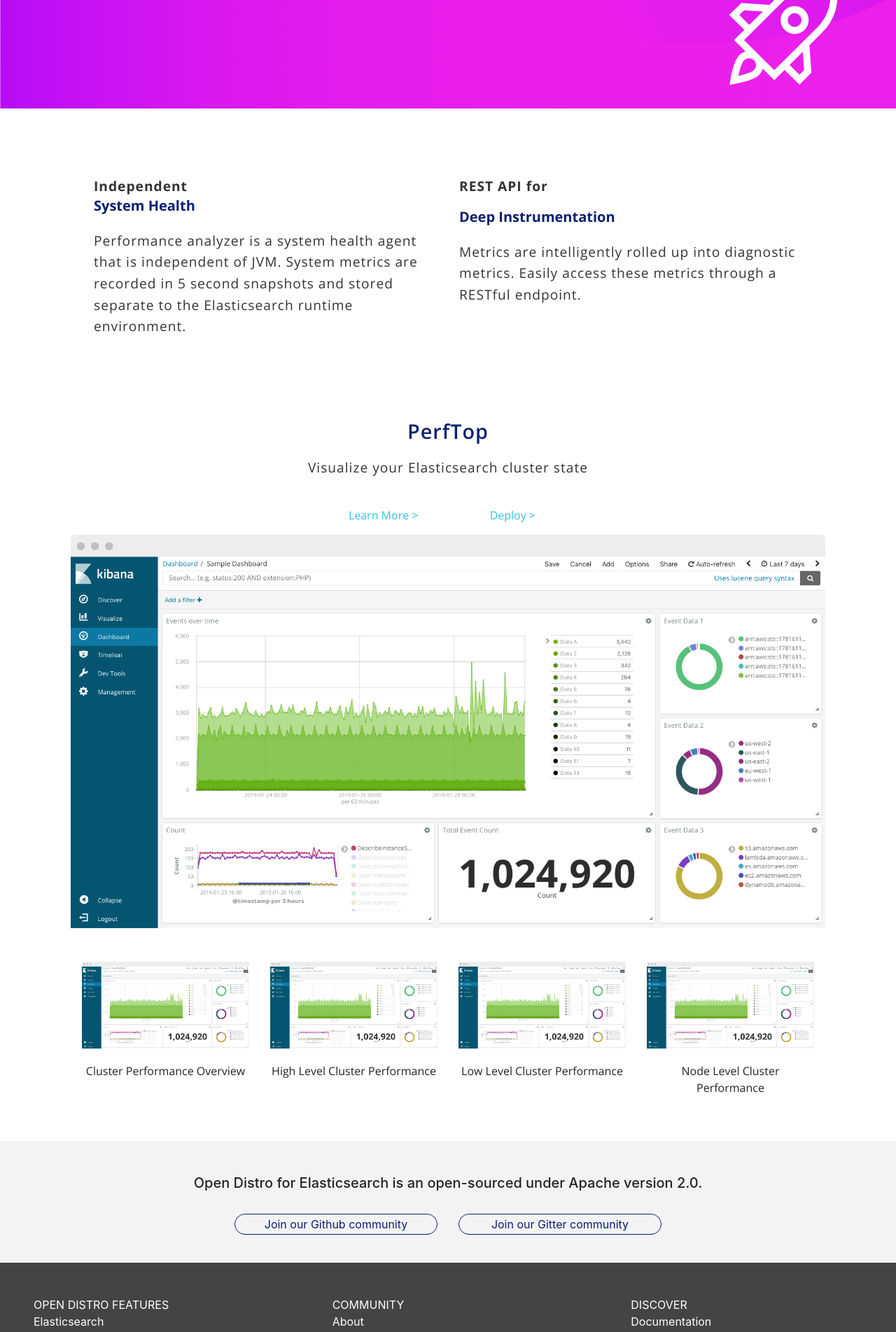
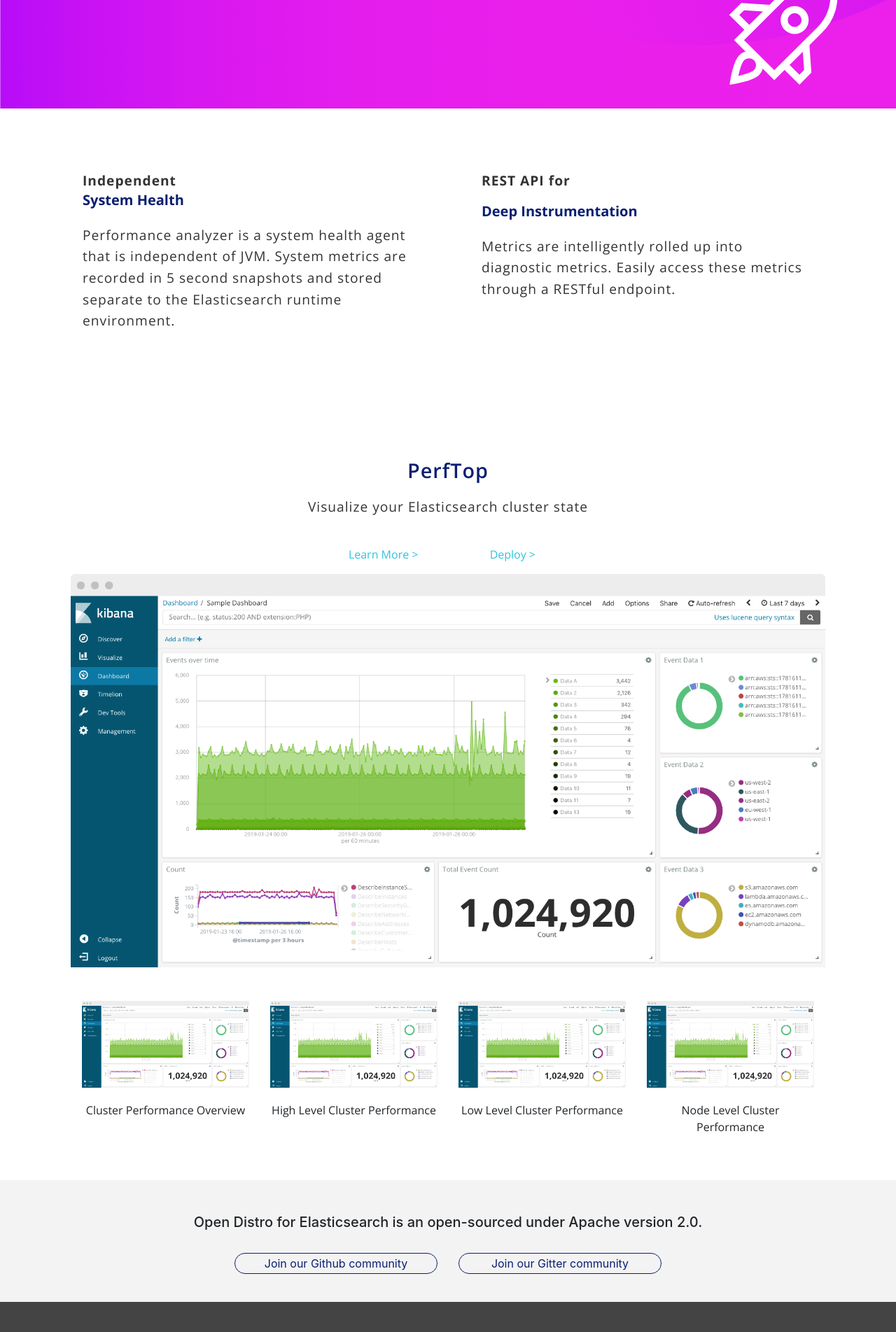
Before and after one commit to opendistro/for-elasticsearch, a Jekyll site: the page built from features/analyzer.md, in a window 1280 px wide. Shown: the part 493-2396 px from the top of the page at 70% size. Built offline with Jekyll 4.4.1, drawn with Linux system fonts in a browser that asks for light colours.

Commit message:
Security CSS changes

```diff
--- a/_data/pages/es/alerting.yml
+++ b/_data/pages/es/alerting.yml
@@ -6,7 +6,7 @@
 
 intro:
   title: Monitor your data
-  content: A complete history of all alert executions is indexed into Elasticsearch for easy tracking and visualization in Kibana. Are my alerts executing? How often are my conditions being met? What actions were taken? Your alert history also enables nested alerts.
+  text: A complete history of all alert executions is indexed into Elasticsearch for easy tracking and visualization in Kibana. Are my alerts executing? How often are my conditions being met? What actions were taken? Your alert history also enables nested alerts.
   img: "/assets/media/screenshots/kibana_dashboard_1.png"
   subtext: La donzelletta vien dalla campagna in sul calar del sole, onde siccome suole ornare ella si appresta domani nel di di festa il petto ed il cor.
 
--- a/_data/pages/es/security.yml
+++ b/_data/pages/es/security.yml
@@ -6,7 +6,7 @@
 
 intro:
   title: Comprehensive security features
-  content: Powered by Search Guard, Open Distro for Elasticsearch provides you a comprehensive set of features to keep your data in the Elasticsearch cluster secure and stay compliant with regulations like GDPR, HIPAA, PCI, ISO and SOX. Whether you want to encrypt data at rest and in-transit, authenticate users against Active Directory, use Kerberos or JSON web tokens for single sign-on (SSO), or montor and log any malicious access attempts, Open Distro for Elasticsearch has you covered.
+  ext_content: Powered by Search Guard, Open Distro for Elasticsearch provides you a comprehensive set of features to keep your data in the Elasticsearch cluster secure and stay compliant with regulations like GDPR, HIPAA, PCI, ISO and SOX. Whether you want to encrypt data at rest and in-transit, authenticate users against Active Directory, use Kerberos or JSON web tokens for single sign-on (SSO), or montor and log any malicious access attempts, Open Distro for Elasticsearch has you covered.
   style: features feature-security-link
 
 features:
--- a/_includes/intro.html
+++ b/_includes/intro.html
@@ -6,12 +6,23 @@
 	    <div class="col-12"><h1 class="title">{{include.intro.title}}</h1></div>
 	</div>
 
+    {% if include.intro.content %}
 		<!-- Content -->
 		<div class="row justify-content-center text-center py-2">
 		    <div class="col-12 col-md-8">
 		      <p class="text text-center">{{include.intro.content}}</p>
 		    </div>
 		</div>
+	{% endif %}
+
+    {% if include.intro.ext_content %}
+		<!-- Extended Content -->
+		<div class="row justify-content-center text-center py-2">
+		   <div class="col-12 col-md-12">
+		      <p class="text text-center">{{include.intro.ext_content}}</p>
+		   </div>
+		</div>
+    {% endif %}
 
 	<!-- Text -->
 	{% if include.intro.text %}
@@ -20,7 +31,6 @@
 		      <p class="text">{{include.intro.text}}</p>
 		    </div>
 		</div>
-
     {% endif %}
 
     <!-- Links -->
--- a/_includes/text-two-col.html
+++ b/_includes/text-two-col.html
@@ -2,32 +2,32 @@
 	{% for feature in include.features%}
 	  {% capture thecycle %}{% cycle 'odd', 'even' %}{% endcapture %}
 	  {%if thecycle == 'odd' %}
-	    <div class="row px-5 pt-5">
+	    <div class="row" style="padding-top:40px; padding-bottom:4rem;">
 	      <div class="col col-md-6">
 	        {% if feature.subtitle %}
 	           <div class="row title-on-white" >
-		         <div class="col col-md-12 px-3"><h7 class="text text-bold">{{ feature.subtitle }}</h7></div>
+		         <div class="col col-md-12 px-5"><h7 class="text text-bold">{{ feature.subtitle }}</h7></div>
 		       </div>
 	        {% endif %}
 		       <div class="row title-on-white" style="margin-bottom: 0px;">
-		         <div class="col col-md-12 px-3"><h2 class="subtitle-on-white">{{ feature.title }}</h2></div>
+		         <div class="col col-md-12 px-5"><h2 class="subtitle-on-white">{{ feature.title }}</h2></div>
 		       </div>
 		       <div class="row">
-		         <div class="col col-md-12 px-3"><p class="text">{{ feature.content }}</p></div>
+		         <div class="col col-md-12 px-5"><p class="text">{{ feature.content }}</p></div>
 		       </div>
 	      </div>
 	  {% else %}
 	      <div class="col col-md-6">
 	      {% if feature.subtitle %}
 	           <div class="row title-on-white" >
-		         <div class="col col-md-12 px-3"><p class="text text-bold">{{ feature.subtitle }}</p></div>
+		         <div class="col col-md-12 px-5"><p class="text text-bold">{{ feature.subtitle }}</p></div>
 		       </div>
 	        {% endif %}
 		       <div class="row title-on-white" style="margin-bottom: 0px;">
-		         <div class="col col-md-12 px-3"><h2 class="subtitle-on-white">{{ feature.title }}</h2></div>
+		         <div class="col col-md-12 px-5"><h2 class="subtitle-on-white">{{ feature.title }}</h2></div>
 		       </div>
 		       <div class="row">
-		         <div class="col col-md-12 px-3"><p class="text">{{ feature.content }}</p></div>
+		         <div class="col col-md-12 px-5"><p class="text">{{ feature.content }}</p></div>
 		       </div>
 	      </div>
 	     </div>
--- a/_layouts/features/security.html
+++ b/_layouts/features/security.html
@@ -20,15 +20,15 @@
 <!-- Features -->
 {%- include text-two-col.html features=site.data.pages.es.security.features -%}
 
+<div class="pt-5"/>
 
-<div class="pt-5"/>
 <!--  Feature box -->
 <div class="container-fluid securityFeaturesContainer">
 
     <div class="row justify-content-center text-center">
-      <h3>{{site.data.pages.es.security.featureList.title}}</h3>
+      <h2 class="title-on-dark">{{site.data.pages.es.security.featureList.title}}</h2>
     </div>
-	<div class="row d-flex justify-content-around py-3">
+	<div class="row d-flex justify-content-around py-3 text-on-dark">
 	    {% for section in site.data.pages.es.security.featureList.sections %}
 	    <div class="col-md-4 px-5 py-5 d-block justify-content-center" style="padding-left:20px;">
 
```
Lines whose indentation alone changed are shown as unchanged.
